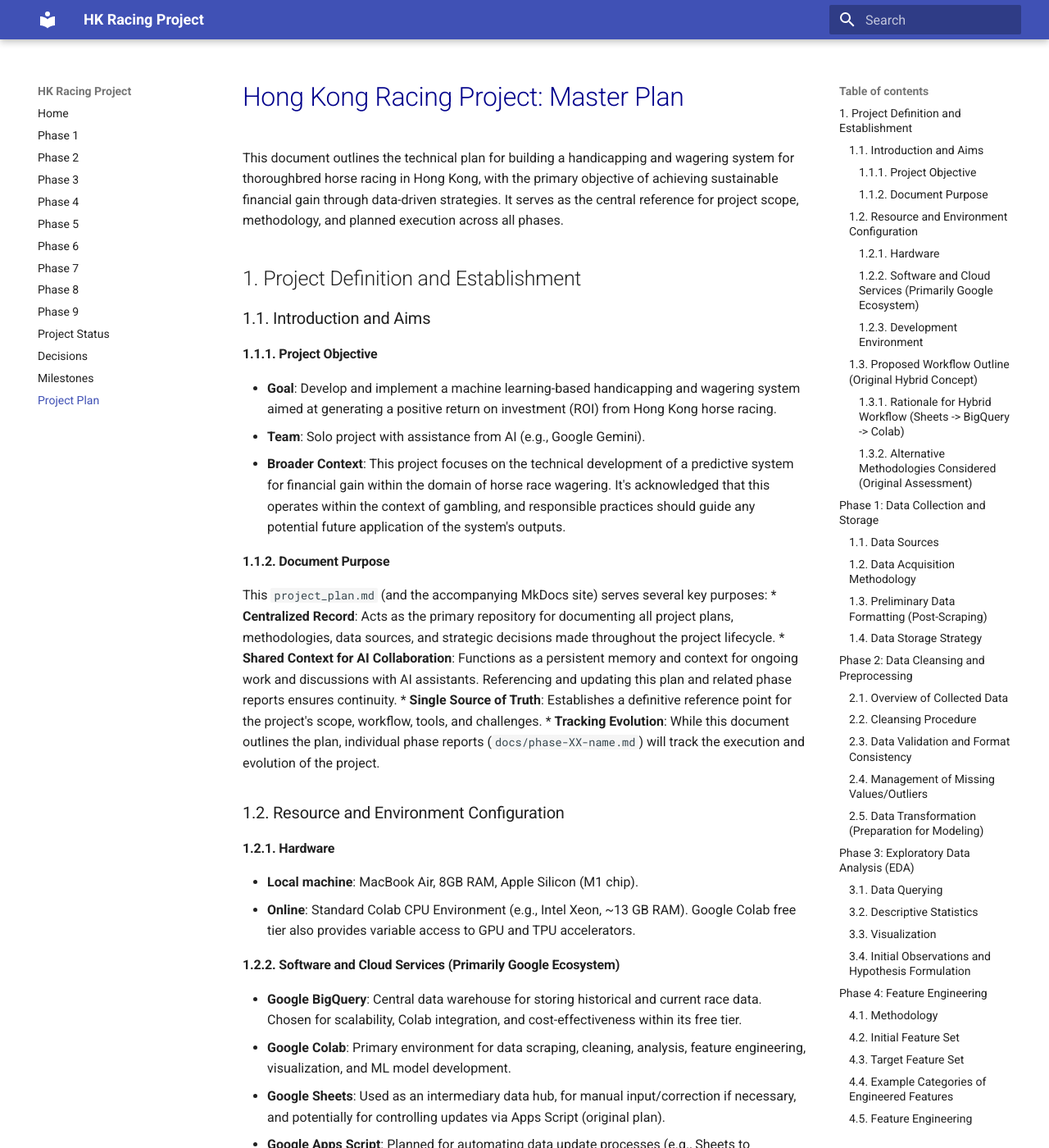
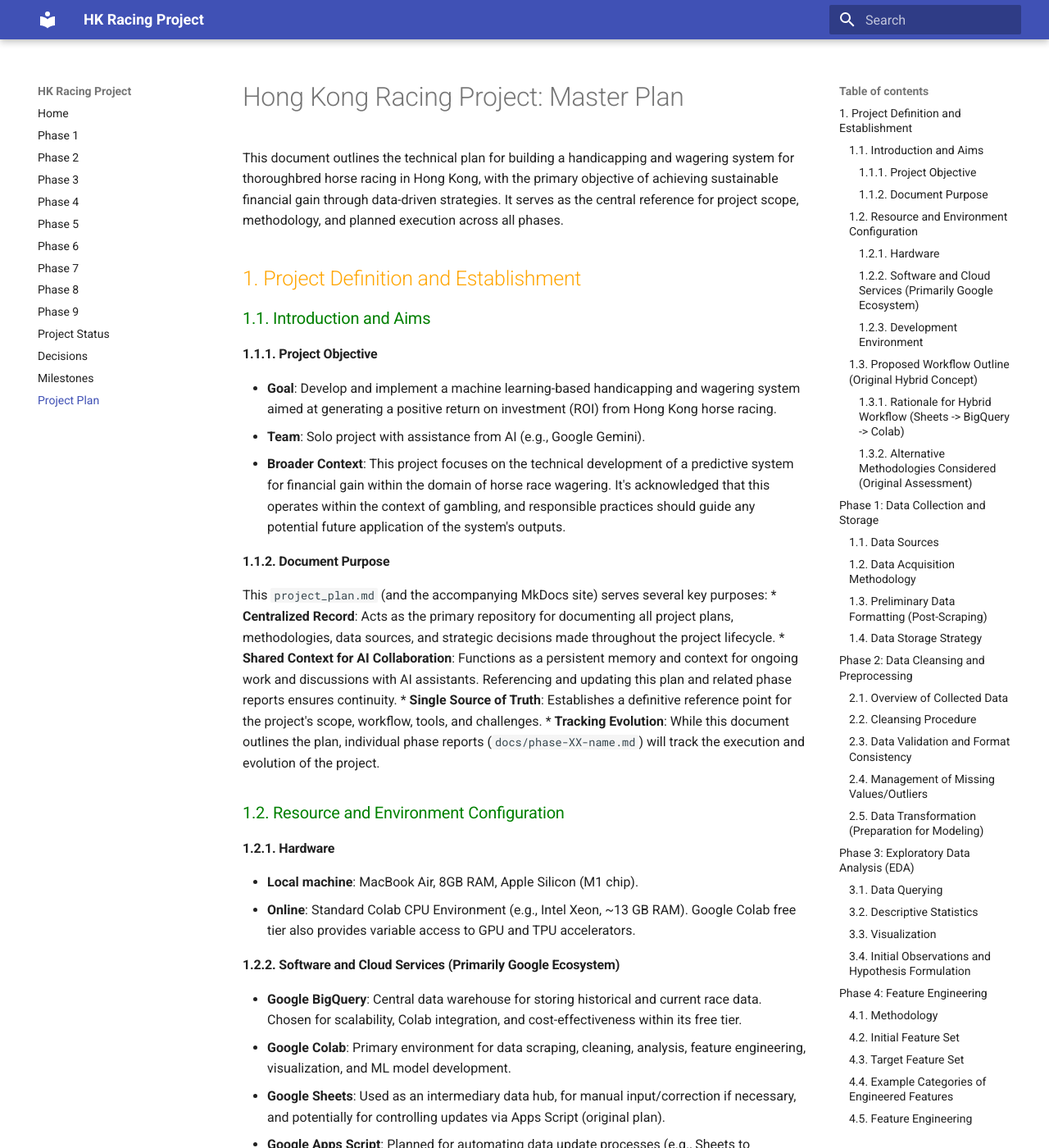
Before and after one commit to Ramgath/hk_racing_project, an MkDocs documentation site: the page built from docs/project-plan.md, in a window 1280 px wide and 1400 px high. Shown: the whole window at 82% size. Built offline with MkDocs 1.6.1 and Material for MkDocs 9.7.7, drawn with Linux system fonts in a browser that asks for light colours.

Commit message:
jerkyll colour scheme

```diff
--- /dev/null
+++ b/docs/css/overrides.css
@@ -0,0 +1,4 @@
+/* docs/css/overrides.css */
+h1 { color: blue; }
+h2 { color: orange; }
+h3 { color: green; }
--- a/docs/project-plan.md
+++ b/docs/project-plan.md
@@ -3,8 +3,7 @@
 description: Comprehensive plan for the Hong Kong Racing Project, covering objectives, methodology, and all planned phases.
 ---
 
-<h1 style="color:darkblue;">Hong Kong Racing Project: Master Plan</h1>
-
+# Hong Kong Racing Project: Master Plan
 
 This document outlines the technical plan for building a handicapping and wagering system for thoroughbred horse racing in Hong Kong, with the primary objective of achieving sustainable financial gain through data-driven strategies. It serves as the central reference for project scope, methodology, and planned execution across all phases.
 
--- a/mkdocs.yml
+++ b/mkdocs.yml
@@ -2,6 +2,8 @@
 docs_dir: docs
 theme:
   name: material
+extra_css:
+  - css/overrides.css
 nav:
   - Home: index.md
   - Phase 1: phase-01-definition.md
```
